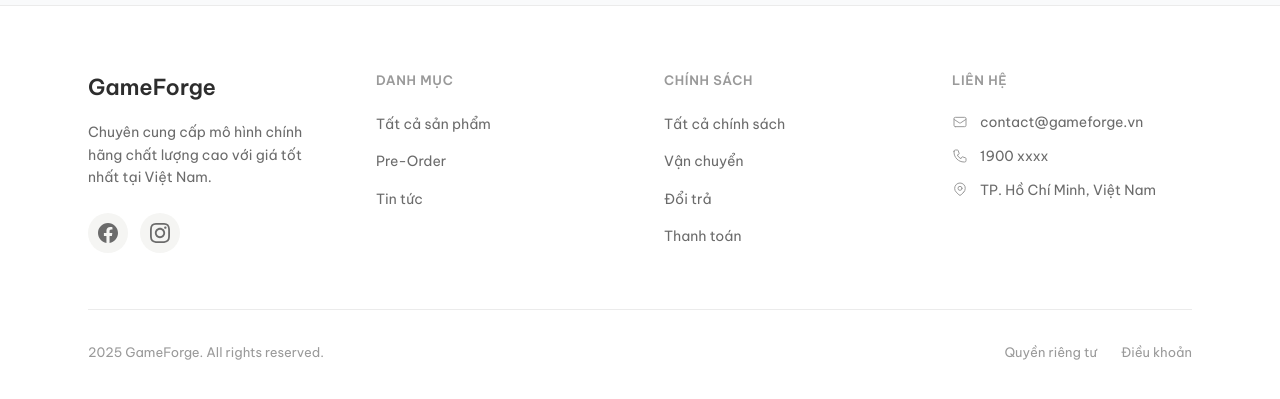
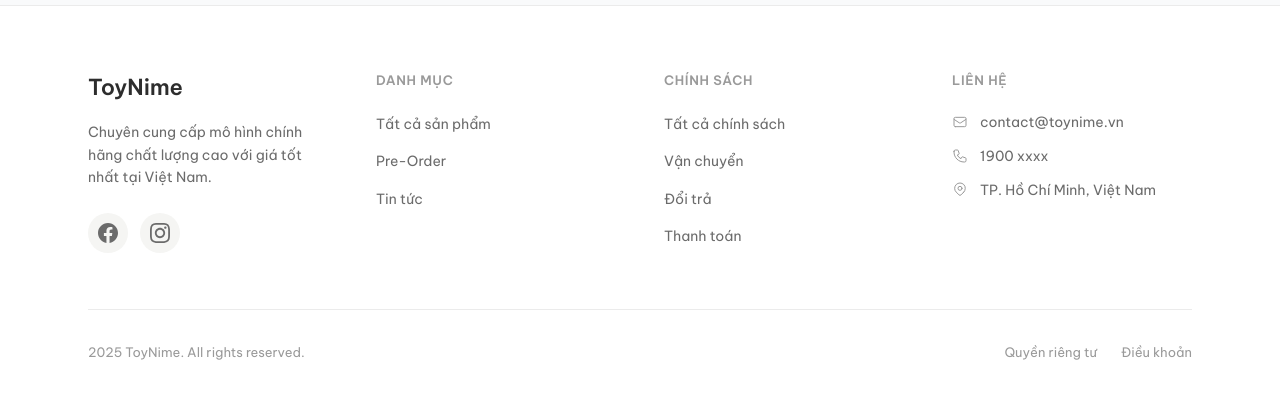
Before and after one commit to minhhne204/shop_front-end, a React (Vite) app: page /chinh-sach/payment in a window 1280 px wide. Shown: the part 373-772 px from the top of the page. Built offline with nearby package versions, Linux system fonts and the light colour scheme; no server answers.

Commit message:
task: fix lỗi

```diff
--- a/src/components/Footer.jsx
+++ b/src/components/Footer.jsx
@@ -7,7 +7,7 @@
         <div className="grid grid-cols-1 md:grid-cols-2 lg:grid-cols-4 gap-12">
           <div className="lg:col-span-1">
             <Link to="/" className="inline-block text-[22px] font-semibold text-[#2D2D2D] mb-4">
-              GameForge
+              ToyNime
             </Link>
             <p className="text-[14px] text-[#6B6B6B] leading-relaxed max-w-[280px]">
               Chuyên cung cấp mô hình chính hãng chất lượng cao với giá tốt nhất tại Việt Nam.
@@ -92,7 +92,7 @@
                 <svg className="w-4 h-4 text-[#9A9A9A]" fill="none" stroke="currentColor" viewBox="0 0 24 24">
                   <path strokeLinecap="round" strokeLinejoin="round" strokeWidth={1.5} d="M3 8l7.89 5.26a2 2 0 002.22 0L21 8M5 19h14a2 2 0 002-2V7a2 2 0 00-2-2H5a2 2 0 00-2 2v10a2 2 0 002 2z" />
                 </svg>
-                contact@gameforge.vn
+                contact@toynime.vn
               </li>
               <li className="flex items-center gap-3 text-[14px] text-[#6B6B6B]">
                 <svg className="w-4 h-4 text-[#9A9A9A]" fill="none" stroke="currentColor" viewBox="0 0 24 24">
@@ -113,7 +113,7 @@
 
         <div className="mt-14 pt-8 border-t border-[#EBEBEB] flex flex-col md:flex-row items-center justify-between gap-4">
           <p className="text-[13px] text-[#9A9A9A]">
-            2025 GameForge. All rights reserved.
+            2025 ToyNime. All rights reserved.
           </p>
           <div className="flex items-center gap-6">
             <Link to="/chinh-sach/privacy" className="text-[13px] text-[#9A9A9A] hover:text-[#6B6B6B] transition-colors">
```
